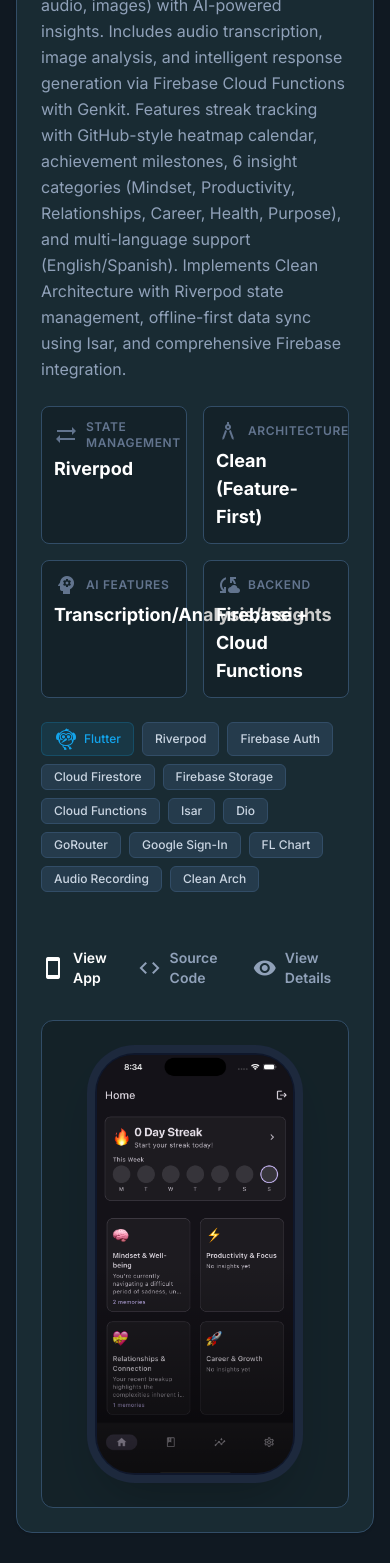
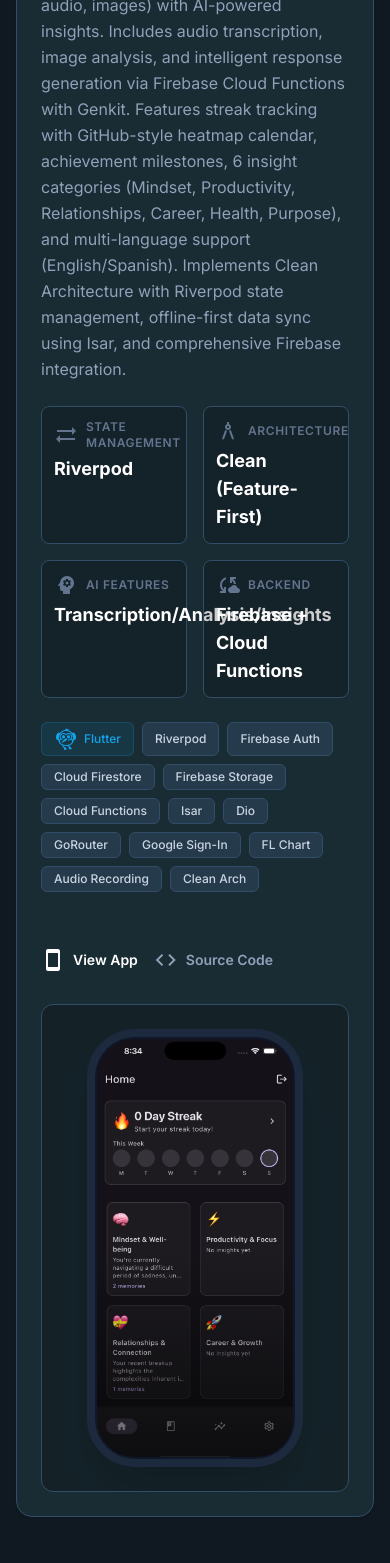
Before and after one commit to yohanangulo/yohanangulo.github.io, a Next.js app: page / in a window 390 px wide. Shown: the part 2045-3608 px from the top of the page. Built offline with nearby package versions, Linux system fonts and the light colour scheme.

Commit message:
Allow FeaturedProject general click behavior

```diff
--- a/src/components/FeaturedWork.tsx
+++ b/src/components/FeaturedWork.tsx
@@ -94,15 +94,19 @@
             key={`project-${index}`}
             className="group relative flex flex-col md:flex-row gap-8 p-6 md:p-8 rounded-2xl bg-surface-dark border border-border-dark hover:border-primary/40 shadow-sm hover:shadow-xl hover:shadow-primary/5"
           >
+            {/* Invisible link overlay for SEO and accessibility */}
+            <Link
+              href={`/projects/${project.slug}`}
+              className="absolute inset-0 z-10 rounded-2xl"
+              aria-label={`Ver detalles de ${project.title}`}
+            />
             {/* Content Side */}
-            <div className="flex-1 flex flex-col gap-6">
+            <div className="relative z-20 flex-1 flex flex-col gap-6 pointer-events-none">
               <div className="space-y-2">
                 <div className="flex items-center gap-3 mb-1">
-                  <Link href={`/projects/${project.slug}`}>
-                    <h3 className="text-2xl font-bold text-white group-hover:text-primary transition-colors">
-                      {project.title}
-                    </h3>
-                  </Link>
+                  <h3 className="text-2xl font-bold text-white group-hover:text-primary transition-colors">
+                    {project.title}
+                  </h3>
                   {project.status && (
                     <span
                       className={`inline-flex items-center rounded-full px-2.5 py-0.5 text-xs font-medium ring-1 ring-inset ${getStatusColor(
@@ -125,7 +129,8 @@
                             href={author.url}
                             target="_blank"
                             rel="noopener noreferrer"
-                            className="inline-flex items-center gap-1 px-3.5 py-0.5 rounded-full bg-border-dark/50 text-[11px] text-slate-300 hover:text-white hover:bg-primary transition-colors"
+                            onClick={e => e.stopPropagation()}
+                            className="pointer-events-auto inline-flex items-center gap-1 px-3.5 py-0.5 rounded-full bg-border-dark/50 text-[11px] text-slate-300 hover:text-white hover:bg-primary transition-colors"
                           >
                             <span className="material-icons text-[12px]">person</span>
                             {author.name}
@@ -183,30 +188,24 @@
                 {project.actions.map((action, index) => (
                   <a
                     key={index}
-                    className={`flex items-center gap-2 text-sm font-semibold transition-colors ${
+                    className={`pointer-events-auto flex items-center gap-2 text-sm font-semibold transition-colors ${
                       action.type === 'primary' ? 'text-white hover:text-primary' : 'text-slate-400 hover:text-white'
                     }`}
                     href={action.url}
                     target="_blank"
                     rel="noopener noreferrer"
+                    onClick={e => e.stopPropagation()}
                   >
                     <span className="material-icons text-[20px]">{action.icon}</span>
                     {action.label}
                   </a>
                 ))}
-                <Link
-                  href={`/projects/${project.slug}`}
-                  className="flex items-center gap-2 text-sm font-semibold text-slate-400 hover:text-primary transition-colors"
-                >
-                  <span className="material-icons text-[20px]">visibility</span>
-                  View Details
-                </Link>
               </div>
             </div>
 
             {/* Visual Side (Mockup) */}
             <motion.div
-              className="w-full md:w-[320px] shrink-0 flex items-center justify-center bg-black/20 rounded-xl p-8 border border-border-dark overflow-hidden group-hover:bg-black/30 transition-colors"
+              className="relative z-20 w-full md:w-[320px] shrink-0 flex items-center justify-center bg-black/20 rounded-xl p-8 border border-border-dark overflow-hidden group-hover:bg-black/30 transition-colors pointer-events-none"
               custom={{ i: index, isLeft: index % 2 !== 0 }}
               variants={cardVariants}
               initial="imgHidden"
```
